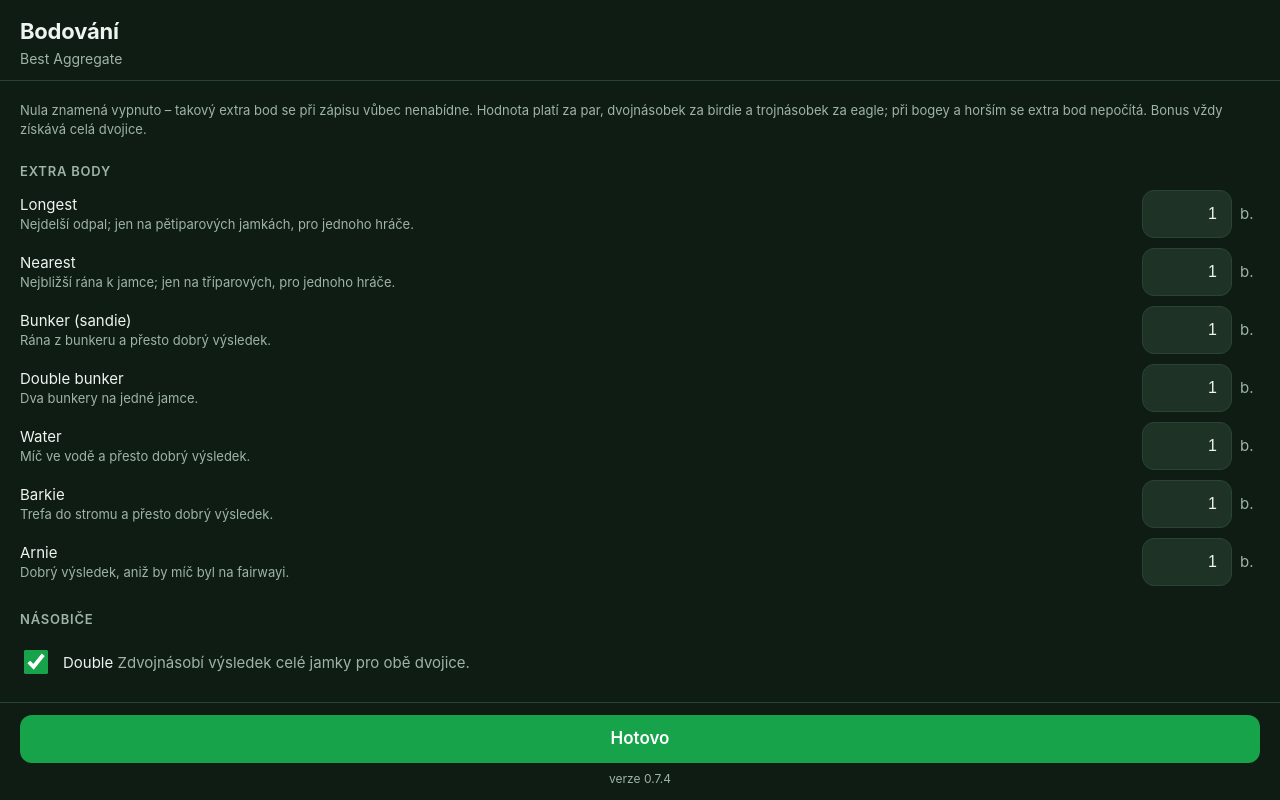
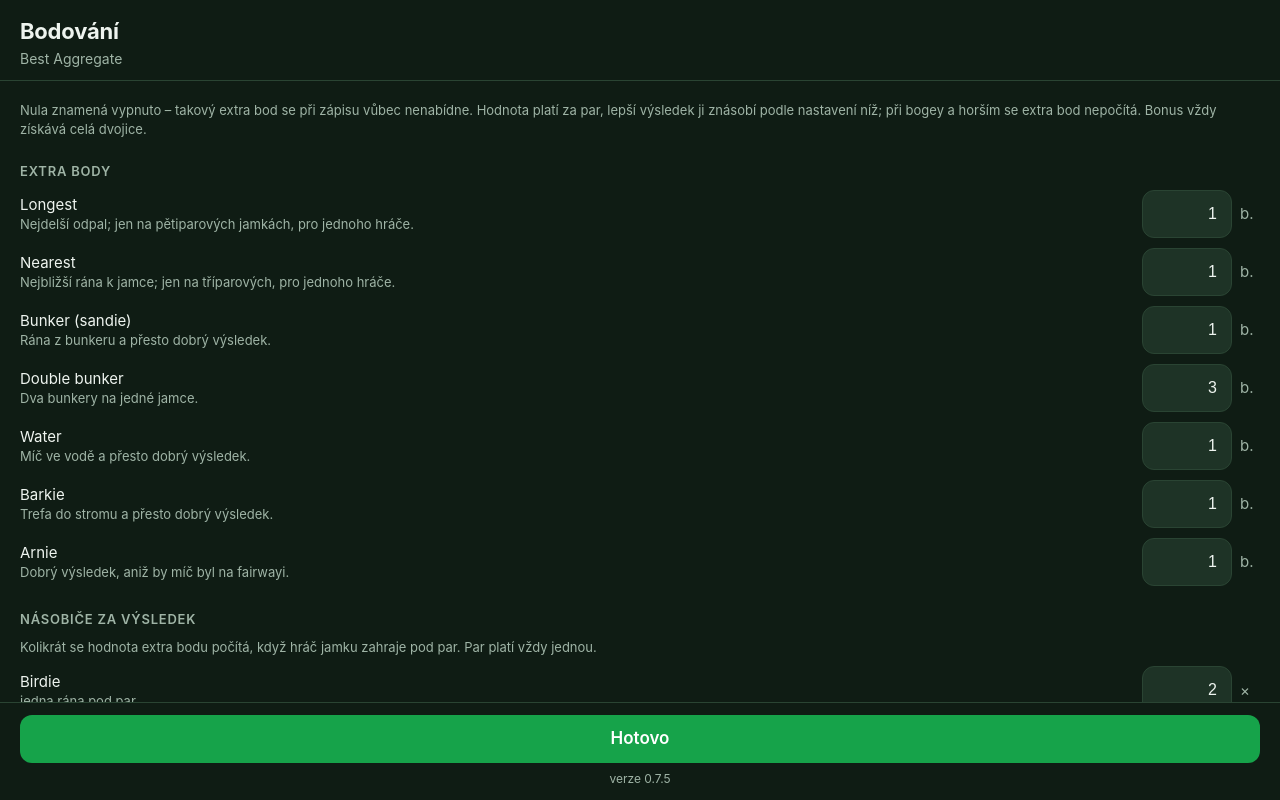
Before and after one commit to maciii/golfgames, a React (Vite) app: page / in a window 1280 px wide. Both pictures are taken after a click on the button "Nastavení bodování hry". Shown: the top 800 px of the page. Built offline with nearby package versions, Linux system fonts and the light colour scheme.

Commit message:
Konfigurovatelné násobiče za výsledek, nové výchozí hodnoty

```diff
--- a/package.json
+++ b/package.json
@@ -1,6 +1,6 @@
 {
   "name": "golfgames",
-  "version": "0.7.4",
+  "version": "0.7.5",
   "description": "Zápis golfového skóre po jamkách pro 2-4 hráče a vyhodnocení různých typů golfových her",
   "private": true,
   "type": "module",
--- a/src/games/bestAggregate.ts
+++ b/src/games/bestAggregate.ts
@@ -94,7 +94,7 @@ function extraPoints(round: Round, team: Team, hole: number): number {
   for (const player of teamPlayers(round, team)) {
     const diff = diffToPar(round, player.id, hole)
     if (diff === null) continue
-    const multiplier = bonusMultiplier(diff)
+    const multiplier = bonusMultiplier(diff, round.settings.options.resultMultipliers)
     if (multiplier === 0) continue
 
     for (const bonusId of bonusesAt(round, player.id, hole)) {
--- a/src/screens/BonusSheet.tsx
+++ b/src/screens/BonusSheet.tsx
@@ -78,8 +78,8 @@ export default function BonusSheet({
         )}
 
         <p className="hint">
-          Extra bod se počítá celé dvojici. Hodnota platí za par, dvojnásobek za birdie a
-          trojnásobek za eagle; při bogey a horším se nepočítá.
+          Extra bod se počítá celé dvojici. Hodnota platí za par, lepší výsledek ji
+          znásobí podle nastavení hry; při bogey a horším se nepočítá.
         </p>
 
         <button type="button" className="primary-button" onClick={onClose}>
--- a/src/screens/GameSettingsScreen.tsx
+++ b/src/screens/GameSettingsScreen.tsx
@@ -1,6 +1,6 @@
 import { useState } from 'react'
-import type { BonusId, GameOptions } from '../types'
-import { BONUSES } from '../types'
+import type { BonusId, GameOptions, ResultTier } from '../types'
+import { BONUSES, RESULT_TIERS } from '../types'
 import { getGame } from '../games'
 import { loadGameOptions, saveGameOptions } from '../storage'
 import { APP_VERSION } from '../version'
@@ -23,7 +23,15 @@ export default function GameSettingsScreen({ gameId, onBack }: Props) {
   const [texts, setTexts] = useState<Record<string, string>>(() => {
     const initial = loadGameOptions(gameId)
     const entries = BONUSES.map((b) => [b.id, `${initial.bonusValues[b.id] ?? 0}`])
-    return Object.fromEntries([...entries, ['doubleBest', `${initial.doubleBest}`]])
+    const tiers = RESULT_TIERS.map((t) => [
+      `tier-${t.id}`,
+      `${initial.resultMultipliers[t.id]}`,
+    ])
+    return Object.fromEntries([
+      ...entries,
+      ...tiers,
+      ['doubleBest', `${initial.doubleBest}`],
+    ])
   })
 
   function update(next: GameOptions) {
@@ -31,13 +39,25 @@ export default function GameSettingsScreen({ gameId, onBack }: Props) {
     saveGameOptions(gameId, next)
   }
 
+  function parse(text: string): number {
+    const parsed = Number.parseFloat(text.replace(',', '.'))
+    return Number.isFinite(parsed) && parsed >= 0 ? parsed : 0
+  }
+
   function setValue(key: BonusId | 'doubleBest', text: string) {
     setTexts((prev) => ({ ...prev, [key]: text }))
-    const parsed = Number.parseFloat(text.replace(',', '.'))
-    const value = Number.isFinite(parsed) && parsed >= 0 ? parsed : 0
+    const value = parse(text)
 
     if (key === 'doubleBest') update({ ...options, doubleBest: value })
     else update({ ...options, bonusValues: { ...options.bonusValues, [key]: value } })
+  }
+
+  function setTier(tier: ResultTier, text: string) {
+    setTexts((prev) => ({ ...prev, [`tier-${tier}`]: text }))
+    update({
+      ...options,
+      resultMultipliers: { ...options.resultMultipliers, [tier]: parse(text) },
+    })
   }
 
   const pointBonuses = BONUSES.filter((b) => b.kind === 'points')
@@ -53,7 +73,7 @@ export default function GameSettingsScreen({ gameId, onBack }: Props) {
       <main className="content">
         <p className="hint">
           Nula znamená vypnuto – takový extra bod se při zápisu vůbec nenabídne. Hodnota
-          platí za par, dvojnásobek za birdie a trojnásobek za eagle; při bogey a horším
+          platí za par, lepší výsledek ji znásobí podle nastavení níž; při bogey a horším
           se extra bod nepočítá. Bonus vždy získává celá dvojice.
         </p>
 
@@ -81,7 +101,34 @@ export default function GameSettingsScreen({ gameId, onBack }: Props) {
         </section>
 
         <section className="section">
-          <h2 className="section-title">Násobiče</h2>
+          <h2 className="section-title">Násobiče za výsledek</h2>
+          <p className="hint">
+            Kolikrát se hodnota extra bodu počítá, když hráč jamku zahraje pod par. Par
+            platí vždy jednou.
+          </p>
+          {RESULT_TIERS.map((tier) => (
+            <label key={tier.id} className="field">
+              <span className="field-label">
+                {tier.name}
+                <span className="field-note">{tier.note}</span>
+              </span>
+              <span className="field-input">
+                <input
+                  className="name-input value-input"
+                  type="text"
+                  inputMode="decimal"
+                  value={texts[`tier-${tier.id}`] ?? '1'}
+                  onChange={(e) => setTier(tier.id, e.target.value)}
+                  aria-label={`Násobič za ${tier.name}`}
+                />
+                <span className="field-suffix">×</span>
+              </span>
+            </label>
+          ))}
+        </section>
+
+        <section className="section">
+          <h2 className="section-title">Další volby</h2>
           {multiplierBonuses.map((bonus) => (
             <label key={bonus.id} className="switch">
               <input
--- a/src/storage.ts
+++ b/src/storage.ts
@@ -1,5 +1,9 @@
 import type { GameOptions, Round, RoundSettings } from './types'
-import { DEFAULT_GAME_OPTIONS, DEFAULT_SETTINGS } from './types'
+import {
+  DEFAULT_GAME_OPTIONS,
+  DEFAULT_RESULT_MULTIPLIERS,
+  DEFAULT_SETTINGS,
+} from './types'
 
 /**
  * Perzistence v localStorage.
@@ -67,7 +71,14 @@ function normalize(round: Round): Round {
     bonuses: round.bonuses ?? {},
     settings: {
       ...settings,
-      options: { ...DEFAULT_GAME_OPTIONS, ...(settings.options ?? {}) },
+      options: {
+        ...DEFAULT_GAME_OPTIONS,
+        ...(settings.options ?? {}),
+        resultMultipliers: {
+          ...DEFAULT_RESULT_MULTIPLIERS,
+          ...(settings.options?.resultMultipliers ?? {}),
+        },
+      },
     },
   }
 }
@@ -136,6 +147,10 @@ export function loadGameOptions(gameId: string): GameOptions {
       ...DEFAULT_GAME_OPTIONS.bonusValues,
       ...(stored.bonusValues ?? {}),
     },
+    resultMultipliers: {
+      ...DEFAULT_RESULT_MULTIPLIERS,
+      ...(stored.resultMultipliers ?? {}),
+    },
   }
 }
 
--- a/src/types.ts
+++ b/src/types.ts
@@ -91,7 +91,7 @@ export const BONUSES: BonusDefinition[] = [
     name: 'Double bunker',
     description: 'Dva bunkery na jedné jamce.',
     kind: 'points',
-    defaultValue: 1,
+    defaultValue: 3,
   },
   {
     id: 'water',
@@ -120,15 +120,38 @@ export function getBonus(id: BonusId): BonusDefinition | undefined {
   return BONUSES.find((b) => b.id === id)
 }
 
+/** Výsledky, které extra bod znásobují. Par je vždy jednonásobek. */
+export type ResultTier = 'birdie' | 'eagle' | 'albatross' | 'condor'
+
+export const RESULT_TIERS: { id: ResultTier; name: string; note: string }[] = [
+  { id: 'birdie', name: 'Birdie', note: 'jedna rána pod par' },
+  { id: 'eagle', name: 'Eagle', note: 'dvě rány pod par' },
+  { id: 'albatross', name: 'Albatros', note: 'tři rány pod par' },
+  { id: 'condor', name: 'Condor', note: 'čtyři a víc ran pod par' },
+]
+
+export const DEFAULT_RESULT_MULTIPLIERS: Record<ResultTier, number> = {
+  birdie: 2,
+  eagle: 3,
+  albatross: 10,
+  condor: 1000,
+}
+
 /**
  * Kolikrát se extra bod počítá podle výsledku hráče na jamce.
- * Bogey a horší extra bod neuhraje.
+ * Par platí jednou, lepší výsledky podle nastavených násobičů, bogey a horší
+ * extra bod neuhraje.
  */
-export function bonusMultiplier(diff: number): number {
-  if (diff <= -2) return 3
-  if (diff === -1) return 2
+export function bonusMultiplier(
+  diff: number,
+  multipliers: Record<ResultTier, number> = DEFAULT_RESULT_MULTIPLIERS,
+): number {
+  if (diff > 0) return 0
   if (diff === 0) return 1
-  return 0
+  if (diff === -1) return multipliers.birdie
+  if (diff === -2) return multipliers.eagle
+  if (diff === -3) return multipliers.albatross
+  return multipliers.condor
 }
 
 /** Volby bodování konkrétní hry. */
@@ -143,6 +166,8 @@ export interface GameOptions {
   confirmLongest: boolean
   /** Nearest platí jen při paru a lepším, jinak bod bere soupeř. */
   confirmNearest: boolean
+  /** Kolikrát se extra bod násobí podle výsledku na jamce. */
+  resultMultipliers: Record<ResultTier, number>
 }
 
 export const DEFAULT_GAME_OPTIONS: GameOptions = {
@@ -152,8 +177,9 @@ export const DEFAULT_GAME_OPTIONS: GameOptions = {
   >,
   doubleBest: 1,
   noDoubleBonuses: false,
-  confirmLongest: false,
-  confirmNearest: false,
+  confirmLongest: true,
+  confirmNearest: true,
+  resultMultipliers: DEFAULT_RESULT_MULTIPLIERS,
 }
 
 export type Currency = 'CZK' | 'EUR'
@@ -266,6 +292,7 @@ export function createRound({
       options: {
         ...settings.options,
         bonusValues: { ...settings.options.bonusValues },
+        resultMultipliers: { ...settings.options.resultMultipliers },
       },
     },
   }
@@ -322,7 +349,12 @@ export function playerBonusPoints(
     const bonus = getBonus(bonusId)
     if (!bonus || bonus.kind === 'multiplier') continue
     const value = values[bonusId] ?? 0
-    total += bonus.exclusive ? value : value * (diff === null ? 0 : bonusMultiplier(diff))
+    total += bonus.exclusive
+      ? value
+      : value *
+        (diff === null
+          ? 0
+          : bonusMultiplier(diff, round.settings.options.resultMultipliers))
   }
   return total
 }
```
Also changed, not shown: 1 other file (tests, documents, lock files or other folders).
